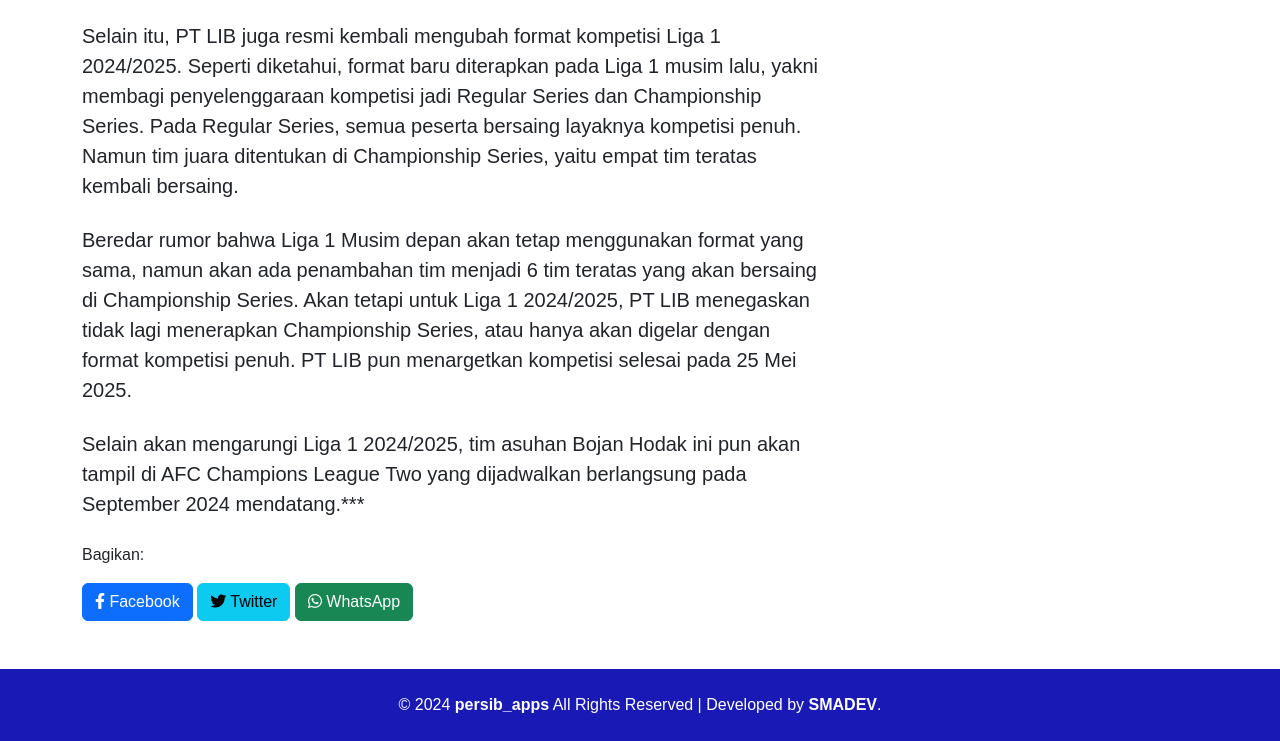
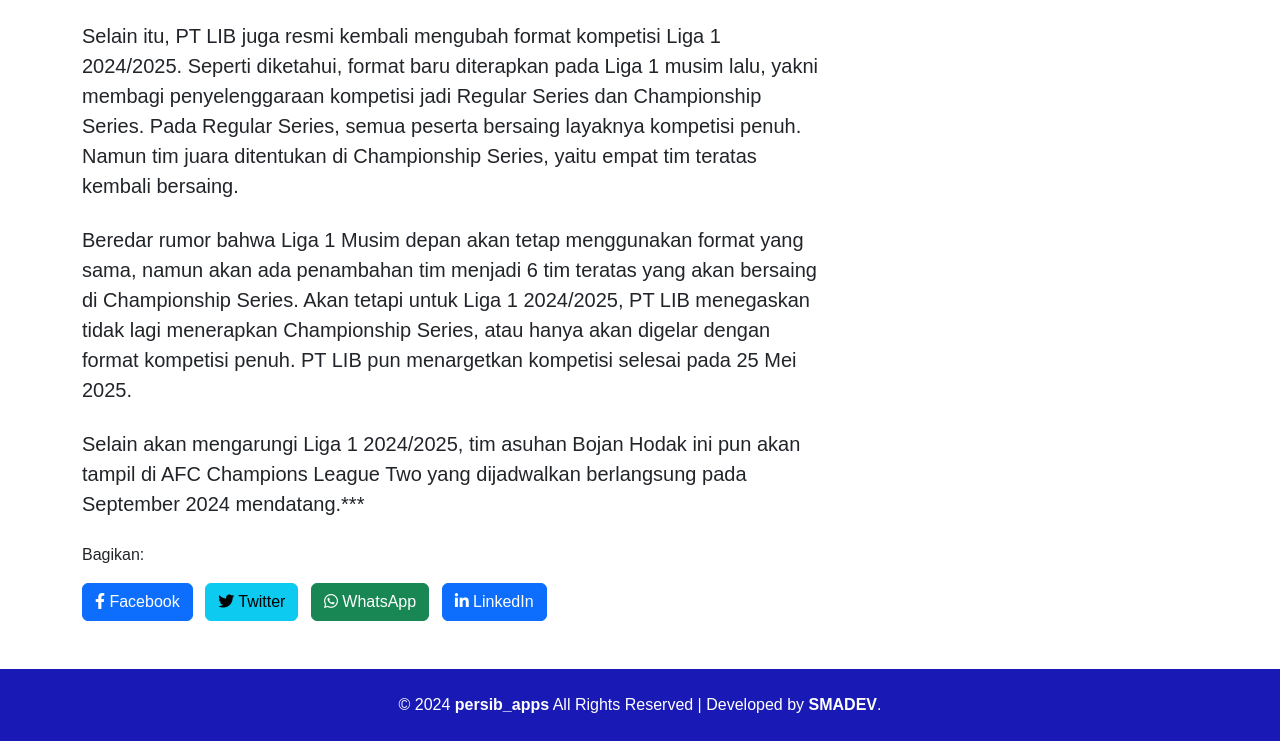
Before and after one commit to persibappsUnofficial/article-details, a plain HTML site: page persib-tantang-psbs-di-laga-perdana-liga1-musim-2024-2025.html in a window 1280 px wide. Shown: the part 1109-1850 px from the top of the page. Drawn offline with nearby package versions, Linux system fonts and the light colour scheme.

Commit message:
Update persib-tantang-psbs-di-laga-perdana-liga1-musim-2024-2025.html

```diff
--- a/persib-tantang-psbs-di-laga-perdana-liga1-musim-2024-2025.html
+++ b/persib-tantang-psbs-di-laga-perdana-liga1-musim-2024-2025.html
@@ -60,14 +60,17 @@
                             <!-- Share buttons -->
                             <div class="mt-4">
                                 <p>Bagikan:</p>
-                                <a href="" class="btn btn-primary btn-share" data-platform="facebook">
+                                <a href="" class="btn btn-primary me-2 btn-share" data-platform="facebook">
                                     <i class="fab fa-facebook-f"></i> Facebook
                                 </a>
-                                <a href="" class="btn btn-info btn-share" data-platform="twitter">
+                                <a href="" class="btn btn-info me-2 btn-share" data-platform="twitter">
                                     <i class="fab fa-twitter"></i> Twitter
                                 </a>
-                                <a href="" class="btn btn-success btn-share" data-platform="whatsapp">
+                                <a href="" class="btn btn-success me-2 btn-share" data-platform="whatsapp">
                                     <i class="fab fa-whatsapp"></i> WhatsApp
+                                </a>
+                                <a href="" class="btn btn-primary me-2 btn-share" data-platform="linkedin">
+                                    <i class="fab fa-linkedin-in"></i> LinkedIn
                                 </a>
                             </div>
 
```
